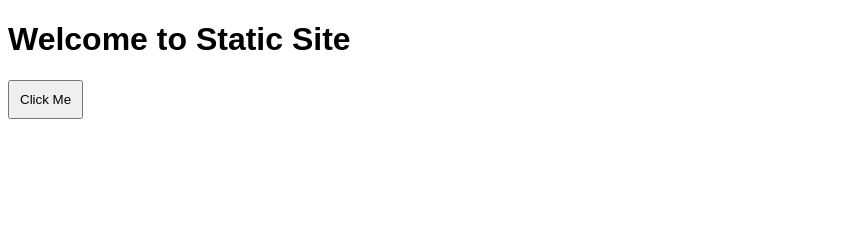
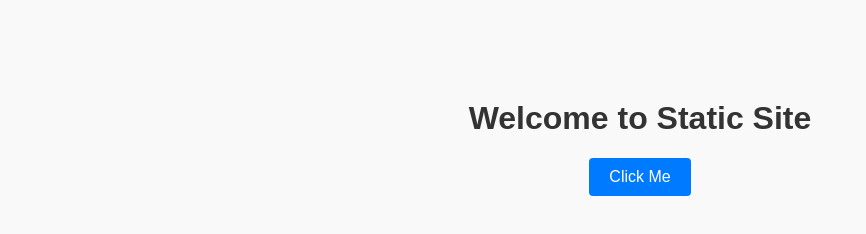
Before and after one commit to khushbooregundawar96-hub/webrepo, a plain HTML site: page index.html in a window 1280 px wide. Shown: the whole page, without its empty margins (0-866 px from the left). Drawn offline with Linux system fonts and the light colour scheme.

Commit message:
Enhance CSS styles for layout and buttons
Added styles for body, h1, button, and message.

```diff
--- a/style.css
+++ b/style.css
@@ -1,2 +1,30 @@
-body { font-family: Arial, sans-serif; }
-button { padding: 10px; }
+body {
+  font-family: Arial, sans-serif;
+  text-align: center;
+  margin-top: 100px;
+  background: #f9f9f9;
+}
+
+h1 {
+  color: #333;
+}
+
+button {
+  padding: 10px 20px;
+  font-size: 16px;
+  background: #007BFF;
+  color: white;
+  border: none;
+  border-radius: 4px;
+  cursor: pointer;
+}
+
+button:hover {
+  background: #0056b3;
+}
+
+#msg {
+  margin-top: 20px;
+  font-size: 18px;
+  color: green;
+}
```
